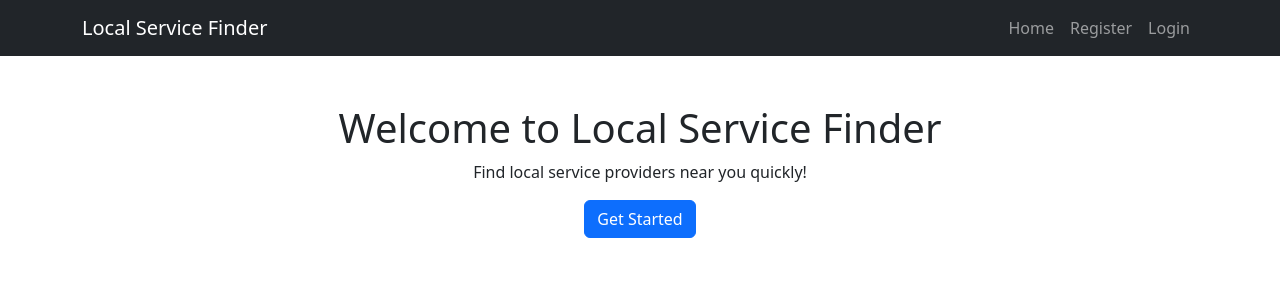
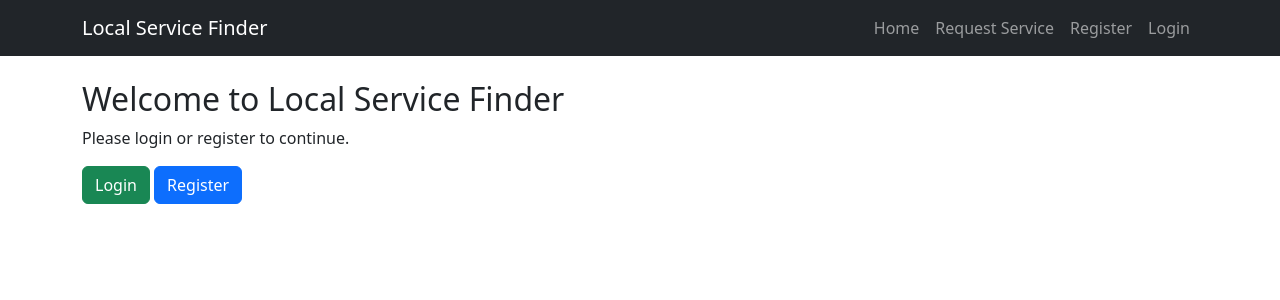
Before and after one commit to SandraWanja-code/Local-Service-Finder, a Django app: template localservicefinder/templates/home.html in a window 1280 px wide. Shown: the top 300 px of the page. Run offline with Django 5.2, Linux system fonts and the light colour scheme; the template is opened without the code that fills it, so the values that code supplies are empty.

Commit message:
fixed sign up login and log out

```diff
--- a/localservicefinder/accounts/urls.py
+++ b/localservicefinder/accounts/urls.py
@@ -4,4 +4,5 @@ from . import views
 urlpatterns = [
     path('register/', views.register, name='register'),
     path('login/', views.login_view, name='login'),
+    path('logout/', views.logout_view, name='logout'),
 ]
--- a/localservicefinder/localservicefinder/settings.py
+++ b/localservicefinder/localservicefinder/settings.py
@@ -108,7 +108,7 @@ AUTH_PASSWORD_VALIDATORS = [
 
 LANGUAGE_CODE = 'en-us'
 
-TIME_ZONE = 'UTC'
+TIME_ZONE = 'Africa/Nairobi'
 
 USE_I18N = True
 
@@ -119,3 +119,5 @@ USE_TZ = True
 # https://docs.djangoproject.com/en/6.0/howto/static-files/
 
 STATIC_URL = 'static/'
+
+LOGIN_URL = '/accounts/login/'
--- a/localservicefinder/requests/models.py
+++ b/localservicefinder/requests/models.py
@@ -11,6 +11,7 @@ class ServiceRequest(models.Model):
     description = models.TextField()
     location = models.CharField(max_length=200)
     created_at = models.DateTimeField(auto_now_add=True)
+    updated_at = models.DateTimeField(auto_now=True)
     status = models.CharField(max_length=50, default="pending")
 
     def __str__(self):
--- a/localservicefinder/requests/urls.py
+++ b/localservicefinder/requests/urls.py
@@ -1,6 +1,8 @@
+
 from django.urls import path
 from . import views
 
 urlpatterns = [
+
     path("request/", views.request_service, name="request_service"),
 ]
--- a/localservicefinder/templates/base.html
+++ b/localservicefinder/templates/base.html
@@ -17,7 +17,7 @@
 
         {% if messages %}
             {% for message in messages %}
-                <div class="alert alert-info">
+                <div class="alert alert-success">
                     {{ message }}
                 </div>
             {% endfor %}
--- a/localservicefinder/templates/home.html
+++ b/localservicefinder/templates/home.html
@@ -1,9 +1,26 @@
-{% extends 'base.html' %}
+{% extends "base.html" %}
 
 {% block content %}
-<div class="text-center mt-5">
-    <h1>Welcome to Local Service Finder</h1>
-    <p>Find local service providers near you quickly!</p>
-    <a href="/accounts/register/" class="btn btn-primary">Get Started</a>
-</div>
+
+{% if user.is_authenticated %}
+
+<h2>Welcome {{ user.username }} 👋</h2>
+
+<p>You are logged in to the Local Service Finder.</p>
+
+<a href="/requests/request/" class="btn btn-primary">
+Request a Service
+</a>
+
+{% else %}
+
+<h2>Welcome to Local Service Finder</h2>
+
+<p>Please login or register to continue.</p>
+
+<a href="/accounts/login/" class="btn btn-success">Login</a>
+<a href="/accounts/register/" class="btn btn-primary">Register</a>
+
+{% endif %}
+
 {% endblock %}
--- a/localservicefinder/templates/navbar.html
+++ b/localservicefinder/templates/navbar.html
@@ -9,12 +9,20 @@
             <a class="nav-link" href="/">Home</a>
         </li>
 
+        <li class="nav-item">
+<a class="nav-link" href="/requests/request/">Request Service</a>
+</li>
+
         {% if user.is_authenticated %}
 
         <li class="nav-item">
             <span class="navbar-text text-white me-3">
                 Welcome {{ user.username }}
             </span>
+        </li>
+
+        <li class="nav-item">
+            <a class="nav-link" href="{% url 'logout' %}">Logout</a>
         </li>
 
         {% else %}
```
Also changed, not shown: localservicefinder/accounts/views.py (+10 -5 lines), localservicefinder/localservicefinder/urls.py (+5 -3 lines), localservicefinder/requests/templates/requests/matched_providers.html (+3 -13 lines), localservicefinder/requests/templates/requests/request_service.html (+24 -7 lines), localservicefinder/requests/views.py (+11 -8 lines), localservicefinder/db.sqlite3, localservicefinder/requests/migrations/0002_servicerequest_updated_at.py (added), 1 other file. Lines whose indentation alone changed are shown as unchanged.
